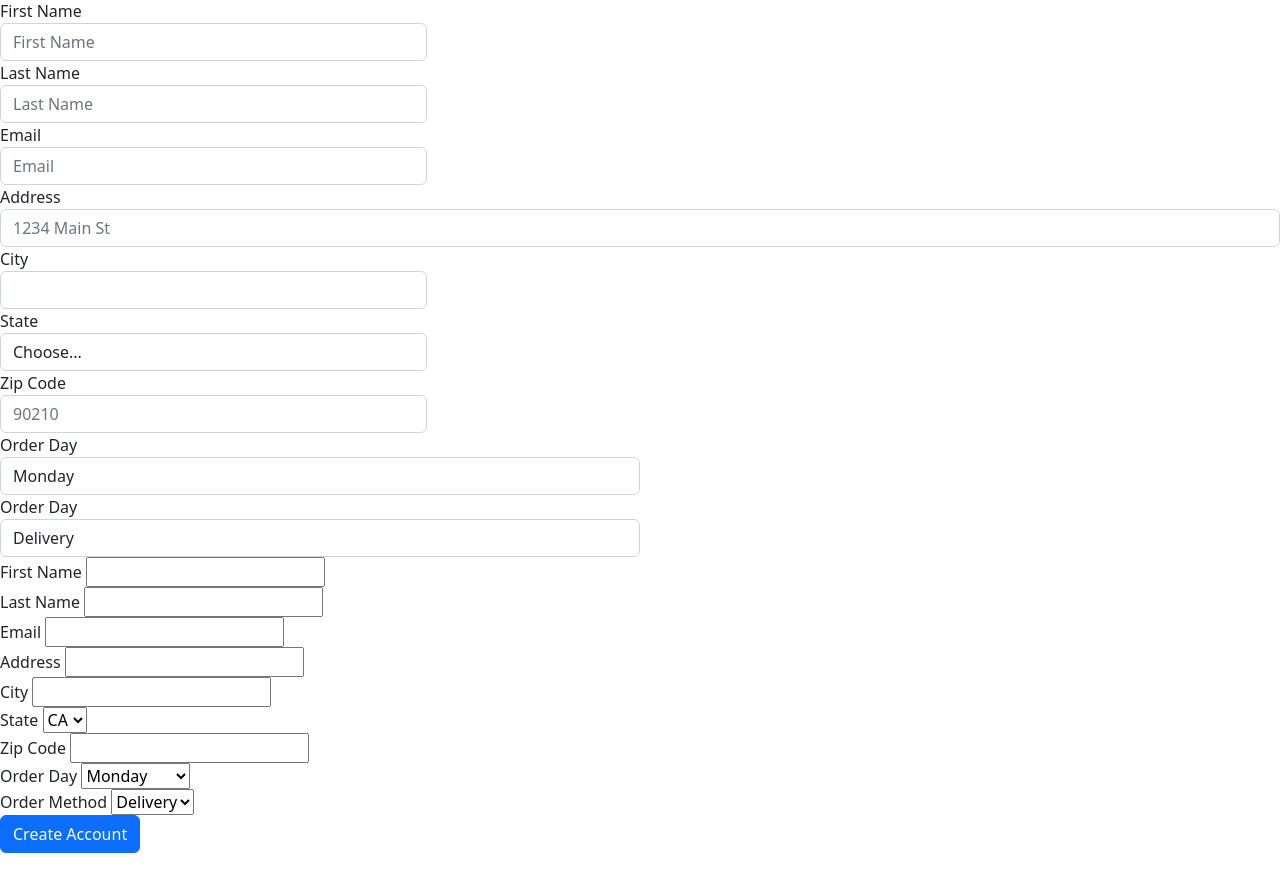
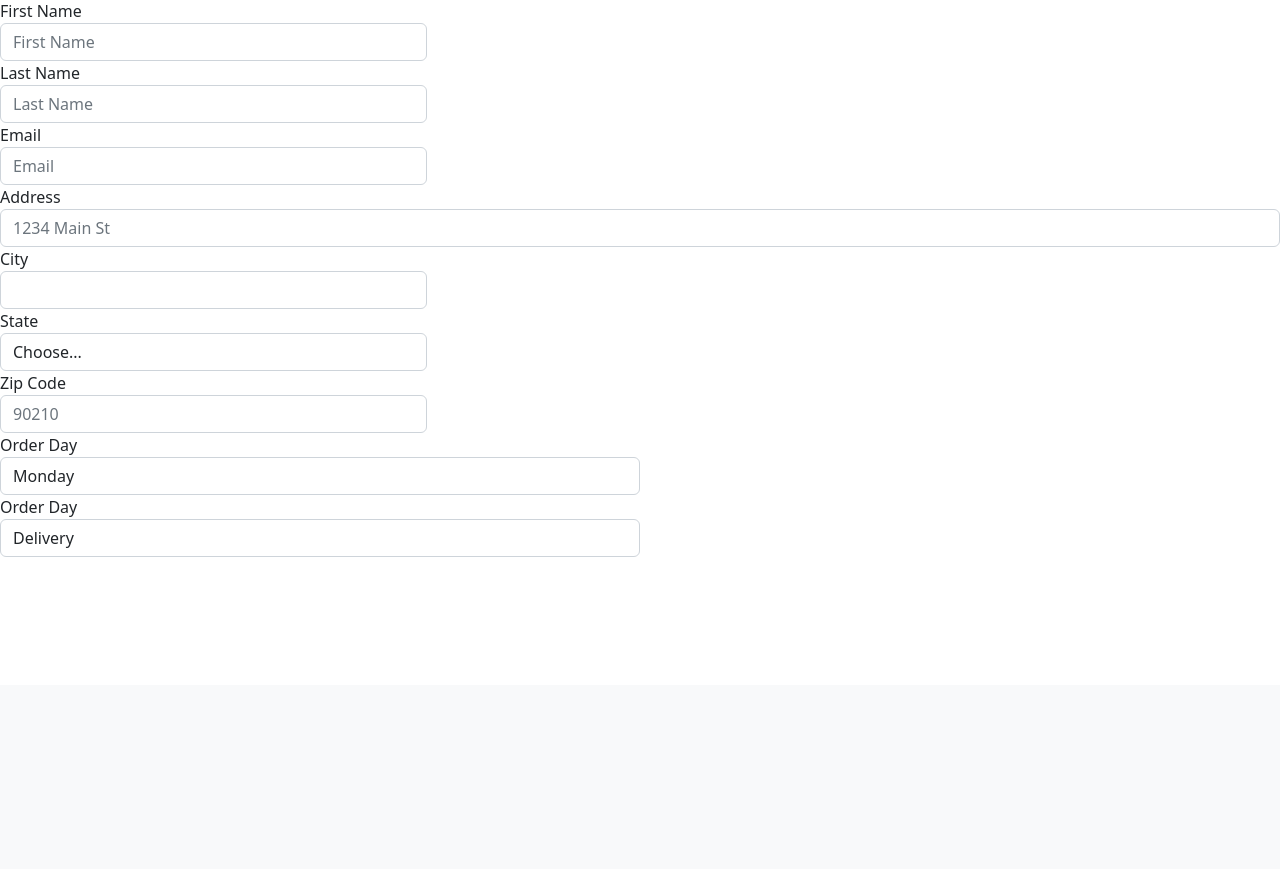
Before and after one commit to sarpuser/Grocer.io, a Python web app: template server/src/templates/newuser.html in a window 1280 px wide. Shown: the part 115-984 px from the top of the page. After the commit the page ends 672 px from the top, so only its background shows below. Run offline with Jinja, Linux system fonts and the light colour scheme; the template is opened without the code that fills it, so the values that code supplies are empty.

Commit message:
newuser 2

```diff
--- a/server/src/templates/newuser.html
+++ b/server/src/templates/newuser.html
@@ -91,7 +91,7 @@
 					</select>
 				</div>
 			</div>
-			<label for="fname">First Name </label>
+			<!-- <label for="fname">First Name </label> 			COMMENTED OUT INCASE I NEED FOR LATER TO COMPARE FUNCTIONALITY
 			<input type="text" id="fname"> <br>
 			<label for="lname">Last Name </label>
 			<input type="text" id="lname"> <br>
@@ -127,7 +127,7 @@
 				<option value="2">Pickup</option>
 			</select> <br>
 			<button type="button" class='btn btn-primary' onclick="create_account()">Create Account</button>
-		</form>
+		</form> -->
 		<p class="text-error" id="error"></p>
 		<script type="text/javascript" src="/rest.js"></script>
 	</body>
```
